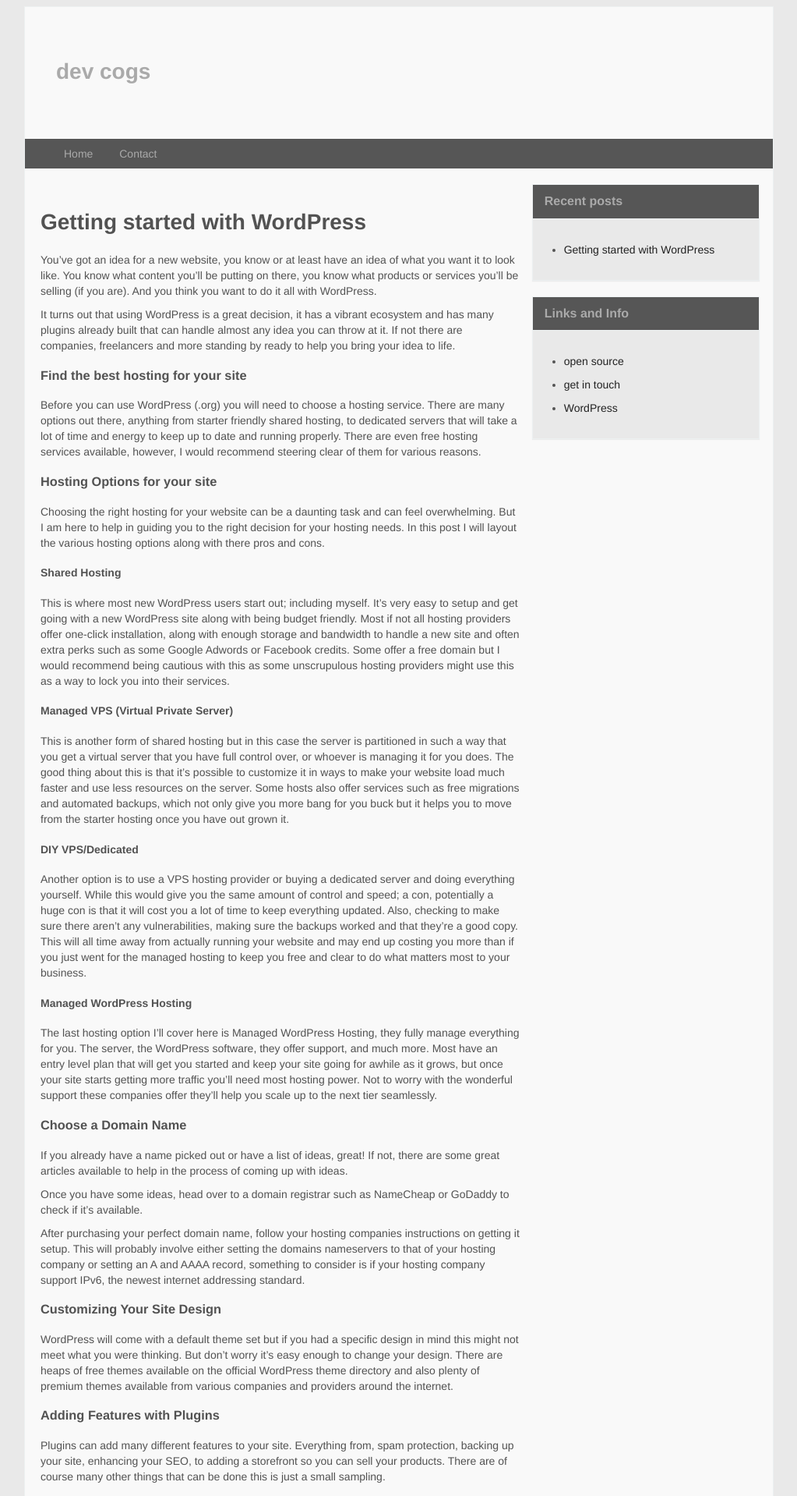
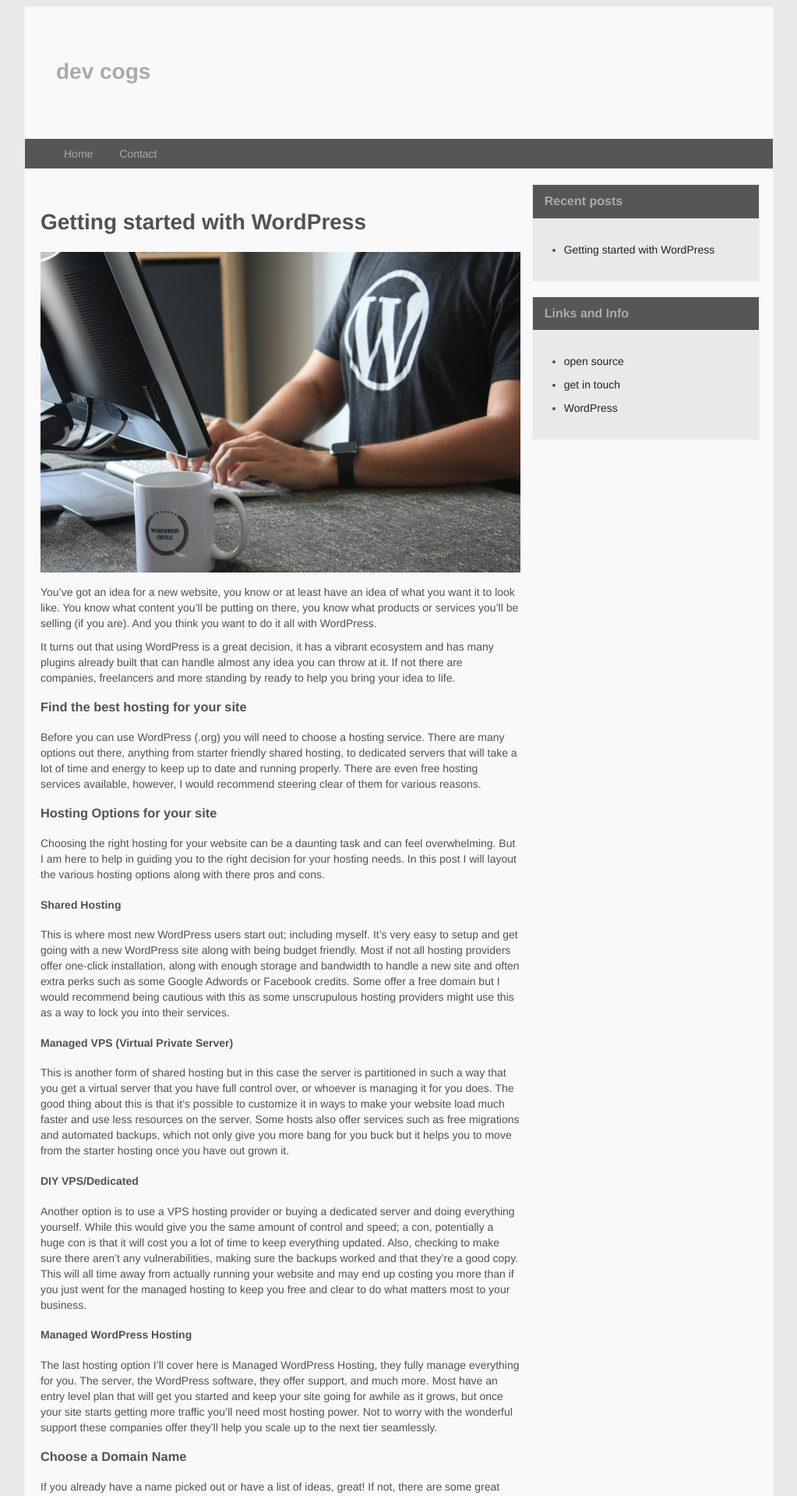
Before and after one commit to devcogs/devcogs.github.io, a Jekyll site: the page built from _posts/2019-09-06-getting-started-with-wordpress.md, in a window 1280 px wide. Shown: the top 1918 px of the page at 78% size, without its empty margins (128-1151 px from the left). Built offline with Jekyll 4.4.1, drawn with Linux system fonts in a browser that asks for light colours.

Commit message:
image updates

```diff
--- a/_posts/2019-09-06-getting-started-with-wordpress.md
+++ b/_posts/2019-09-06-getting-started-with-wordpress.md
@@ -5,6 +5,8 @@
 comments: true
 tags: getting started, hosting, plugins, themes
 ---
+
+![Setting up a new WordPress site](https://cogs.dev/imgs/setup-new-wordpress-site.jpg)
 
 You’ve got an idea for a new website, you know or at least have an idea of what you want it to look like. You know what content you’ll be putting on there, you know what products or services you’ll be selling (if you are). And you think you want to do it all with WordPress.
 
```
Also changed, not shown: imgs/dark30-screenshot.png (added), imgs/setup-new-wordpress-site.jpg (added).
